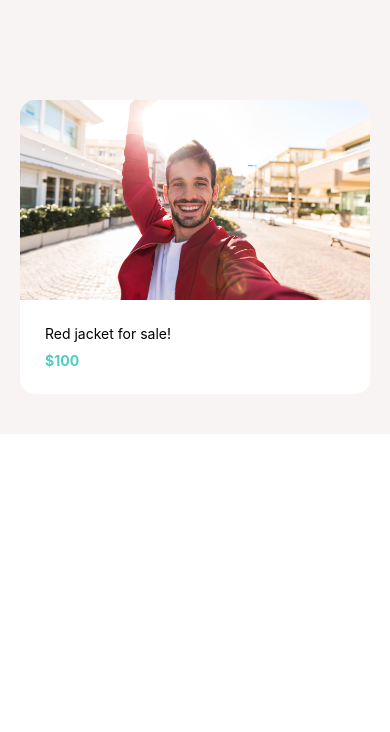
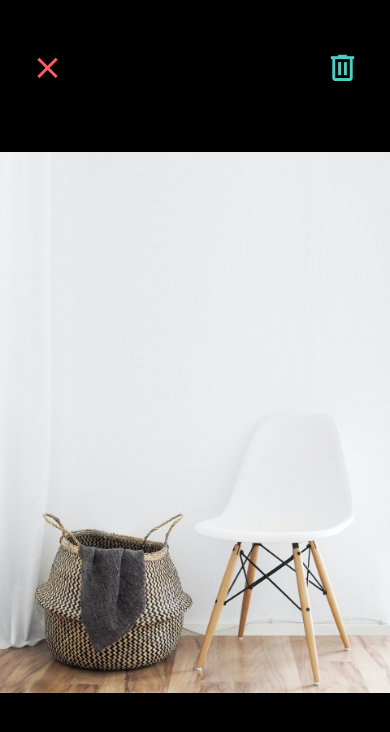
Before and after one commit to GTJ82/DoneWithIt, a React Native app: screen / in a window 390 px wide. Shown: the top 732 px of the page. Built offline with nearby package versions, Linux system fonts and the light colour scheme.

Commit message:
added LiatItem componet and finished ListingDetailsScreen and ViewImageScreen

```diff
--- a/App.js
+++ b/App.js
@@ -15,22 +15,12 @@ export default function App() {
   return (
 
 
-    <View style={{
-      backgroundColor: '#f8f4f4',
-      padding: 20,
-      paddingTop: 100,
-    }}>
-
-      <Card
-        title="Red jacket for sale!"
-        subTitle="$100"
-        image={require("./app/assets/jacket.jpg")}
-      />
-
-    </View>
+    <ViewImageScreen
+      image={require("./app/assets/chair.jpg")}
+    />
 
 
-    // <WelcomeScreen />
+
 
   );
 }
--- a/app/componets/AppButton.js
+++ b/app/componets/AppButton.js
@@ -5,6 +5,10 @@ import colors from '../config/colors';
 
 export default function AppButton({ type, onPress, color = "primary" }) {
     return (
+
+        /* The TouchableOpacity takes all of the button styles. The backgroundColor will be overiden by the
+         inline style given dynamically as shown below */
+
         <TouchableOpacity style={[styles.button, {backgroundColor: colors[color]}]} onPress={onPress}>
             <Text style={styles.buttonText}>{type}</Text>
         </TouchableOpacity>
--- a/app/componets/Card.js
+++ b/app/componets/Card.js
@@ -2,6 +2,7 @@ import React from 'react'
 import { Image, StyleSheet, Text, View } from 'react-native'
 
 import colors from "../config/colors";
+import AppText from "./AppText";
 
 export default function Card({ image, title, subTitle }) {
     return (
@@ -12,8 +13,8 @@ export default function Card({ image, title, subTitle }) {
             <Image style={styles.image} source={image} />
 
             <View style={styles.infoContainer}>
-                <Text style={styles.title}>{title}</Text>
-                <Text style={styles.subTitle}>{subTitle}</Text>
+                <AppText style={styles.title}>{title}</AppText>
+                <AppText style={styles.subTitle}>{subTitle}</AppText>
             </View>
 
         </View>
--- /dev/null
+++ b/app/componets/ListItem.js
@@ -0,0 +1,39 @@
+import React from 'react'
+import { View, StyleSheet, Image, Text } from 'react-native'
+
+import colors from '../config/colors';
+
+export default function ListItem({ title, subTitle, image }) {
+    return (
+        <View style={styles.container}>
+            <Image style={styles.image} source={image} />
+            <View>
+                <Text style={styles.title}>{title}</Text>
+                <Text style={styles.subTitle}>{subTitle}</Text>
+            </View>
+        </View>
+    )
+}
+
+const styles = StyleSheet.create({
+    container: {
+        flexDirection: "row",
+
+
+    },
+    image: {
+        width: 70,
+        height: 70,
+        borderRadius: 35,
+        marginRight: 10,
+    },
+    title: {
+        fontWeight: "600",
+        fontSize: 18,
+
+    },
+    subTitle: {
+        color: colors.lightGrey,
+        fontSize: 18,
+    }
+})
--- a/app/config/colors.js
+++ b/app/config/colors.js
@@ -3,4 +3,5 @@ export default {
     secondary: "#4ecdc4",
     black: "#000",
     white: "#ffffff",
+    lightGrey: "#6e6969"
 };
--- a/app/screens/ListingDetailsScreen.js
+++ b/app/screens/ListingDetailsScreen.js
@@ -1,12 +1,52 @@
-import React from 'react'
-import { View, Text } from 'react-native'
+import React from 'react';
+import { View, StyleSheet, Image, Text } from 'react-native';
 
-import Card from "../componets/Card";
+import colors from '../config/colors';
+import ListItem from '../componets/ListItem';
 
-export default function ListingDetailsScreen() {
+function ListingDetailsScreen(props) {
     return (
         <View>
-            <Card />
+            <Image style={styles.image} source={require('../assets/jacket.jpg')} />
+
+            <View style={styles.infoContainer}>
+                <Text style={styles.title}>Red Jacket for sale!</Text>
+                <Text style={styles.price}>$100</Text>
+
+                <View style={styles.userContainer}>
+                    <ListItem
+                        image={require("../assets/mosh.jpg")}
+                        title="Mosh Hamedani"
+                        subTitle="5 Listings"
+                    />
+                </View>
+            </View>
+
         </View>
-    )
+    );
 }
+
+const styles = StyleSheet.create({
+    image: {
+        width: "100%",
+        height: 300,
+    },
+    infoContainer: {
+        padding: 20,
+    },
+    title: {
+        fontSize: 24,
+        fontWeight: "500",
+    },
+    price: {
+        color: colors.secondary,
+        fontSize: 20,
+        fontWeight: "bold",
+        marginVertical: 10,
+    },
+    userContainer: {
+        marginVertical: 40,
+    }
+})
+
+export default ListingDetailsScreen;
--- a/app/screens/ViewImageScreen.js
+++ b/app/screens/ViewImageScreen.js
@@ -4,17 +4,23 @@ import { MaterialCommunityIcons } from "@expo/vector-icons";
 
 import colors from "../config/colors";
 
-function ViewImageScreen(props) {
+function ViewImageScreen({ image }) {
     return (
         <View style={styles.container}>
-            <MaterialCommunityIcons style={styles.closeIcon} name="close" />
-            <MaterialCommunityIcons name="trash-can-outline" />
+
+            <View style={styles.closeIcon} >
+                <MaterialCommunityIcons name="close" color={colors.primary} size={35} />
+            </View>
+
+            <View style={styles.trashIcon}>
+            <MaterialCommunityIcons name="trash-can-outline" color={colors.secondary} size={35} />
+            </View>
 
 
             <Image
                 resizeMode="contain"
                 style={styles.image}
-                source={props.image}
+                source={image}
             />
         </View>
     );
@@ -24,27 +30,23 @@ const styles = StyleSheet.create({
     container: {
         backgroundColor: colors.black,
         flex: 1,
+        justifyContent: "center",
+        alignItems: 'center',
 
     },
     closeIcon: {
-        width: 50,
-        height: 50,
-
         position: "absolute",
         top: 50,
-        left: 0,
+        left: 30,
     },
-    deleteIcon: {
-        width: 50,
-        height: 50,
-        backgroundColor: colors.secondary,
+    image: {
+        width: "100%",
+        height: 700,
+    },
+    trashIcon: {
         position: "absolute",
         top: 50,
         right: 30,
-    },
-    image: {
-        width: "100%",
-        height: "100%"
     }
 })
 
```
Also changed, not shown: app/assets/mosh.jpg (added).
